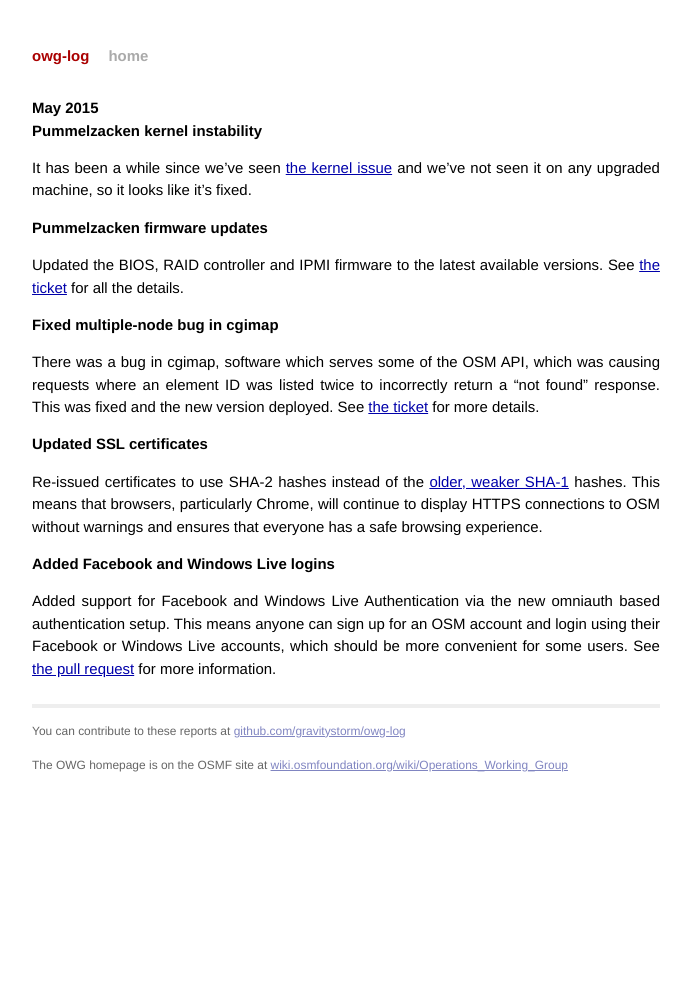
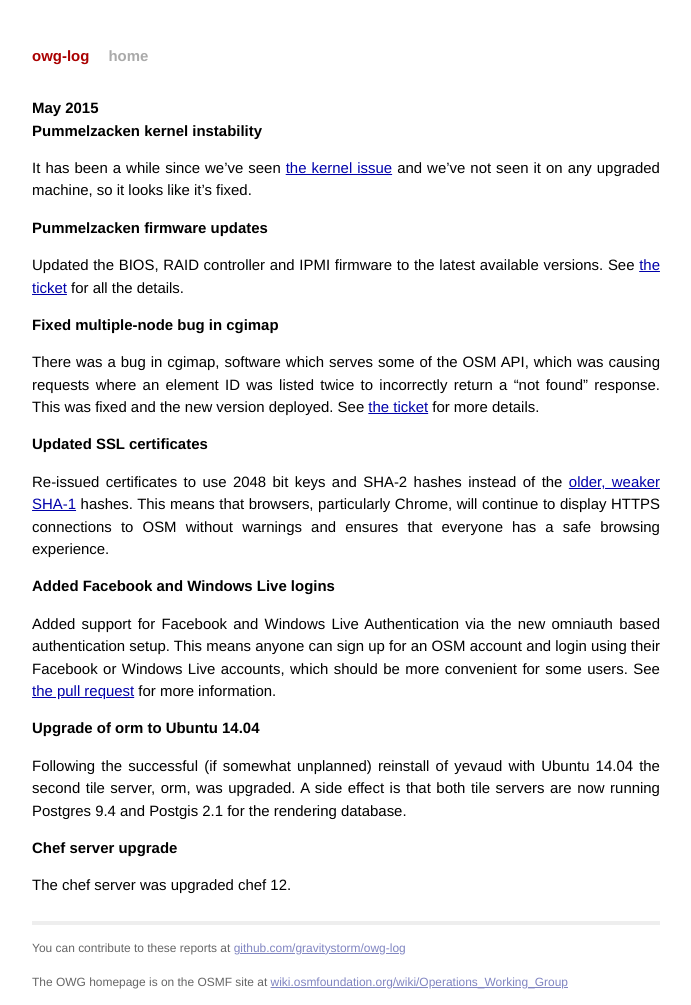
Before and after one commit to openstreetmap/owg-website, a Jekyll site: the page built from _posts/2015-05-01-may.md, in a window 1280 px wide. Shown: the whole page, without its empty margins (294-985 px from the left). Built offline with Jekyll 4.4.1, drawn with Linux system fonts in a browser that asks for light colours; Markdown is read by kramdown in place of the engine named in the settings; before the commit the page ends 945 px from its top, so only the background shows below that.

Commit message:
Update 2015-05-01-may.md

```diff
--- a/_posts/2015-05-01-may.md
+++ b/_posts/2015-05-01-may.md
@@ -18,8 +18,16 @@ There was a bug in cgimap, software which serves some of the OSM API, which was
 
 # Updated SSL certificates
 
-Re-issued certificates to use SHA-2 hashes instead of the [older, weaker SHA-1](https://konklone.com/post/why-google-is-hurrying-the-web-to-kill-sha-1) hashes. This means that browsers, particularly Chrome, will continue to display HTTPS connections to OSM without warnings and ensures that everyone has a safe browsing experience.
+Re-issued certificates to use 2048 bit keys and SHA-2 hashes instead of the [older, weaker SHA-1](https://konklone.com/post/why-google-is-hurrying-the-web-to-kill-sha-1) hashes. This means that browsers, particularly Chrome, will continue to display HTTPS connections to OSM without warnings and ensures that everyone has a safe browsing experience.
 
 # Added Facebook and Windows Live logins
 
 Added support for Facebook and Windows Live Authentication via the new omniauth based authentication setup. This means anyone can sign up for an OSM account and login using their Facebook or Windows Live accounts, which should be more convenient for some users. See [the pull request](https://github.com/openstreetmap/openstreetmap-website/pull/960) for more information.
+
+# Upgrade of orm to Ubuntu 14.04
+
+Following the successful (if somewhat unplanned) reinstall of yevaud with Ubuntu 14.04 the second tile server, orm, was upgraded. A side effect is that both tile servers are now running Postgres 9.4 and Postgis 2.1 for the rendering database.
+
+# Chef server upgrade
+
+The chef server was upgraded chef 12.
```
